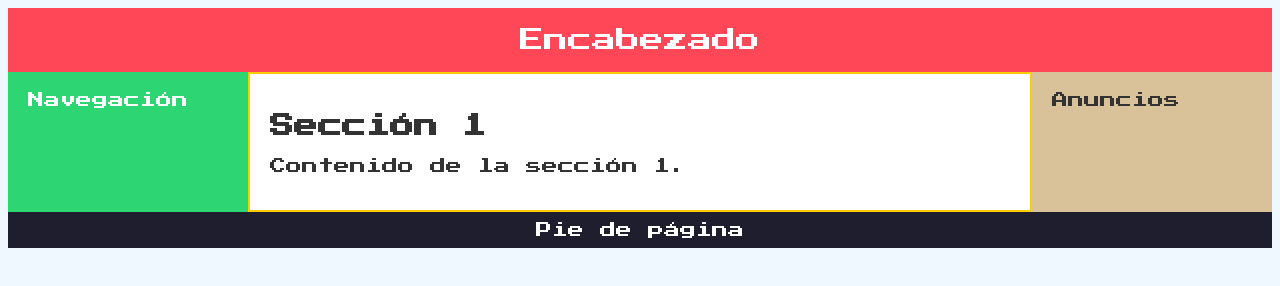
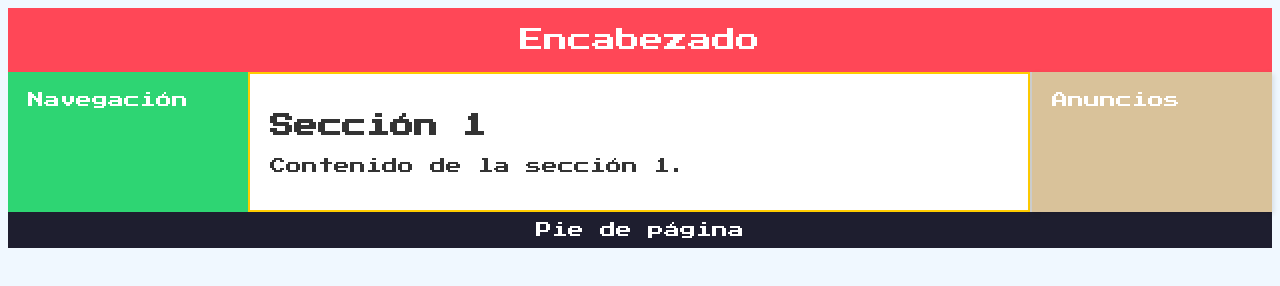
Before and after one commit to Miriam7331/RepositorioGrupal, a plain HTML site: page A3.1-Pokemon'sWorld/main.html in a window 1280 px wide. Drawn offline with Linux system fonts and the light colour scheme.

Commit message:
letra blanca en el aside

```diff
--- a/A3.1-Pokemon'sWorld/styles.css
+++ b/A3.1-Pokemon'sWorld/styles.css
@@ -30,8 +30,11 @@
 }
 aside {
     background-color: #d9c29a; /* Igual que nav */
+    color: white;
     width: 200px;
     padding: 20px;
+    border-left: 2px solid #ccc; /* Línea divisoria */
+    box-shadow: 2px 2px 5px rgba(0, 0, 0, 0.1); /* Sombra suave */
 }
 button {
     background-color: #ff6b81; /* Naranja */
```
